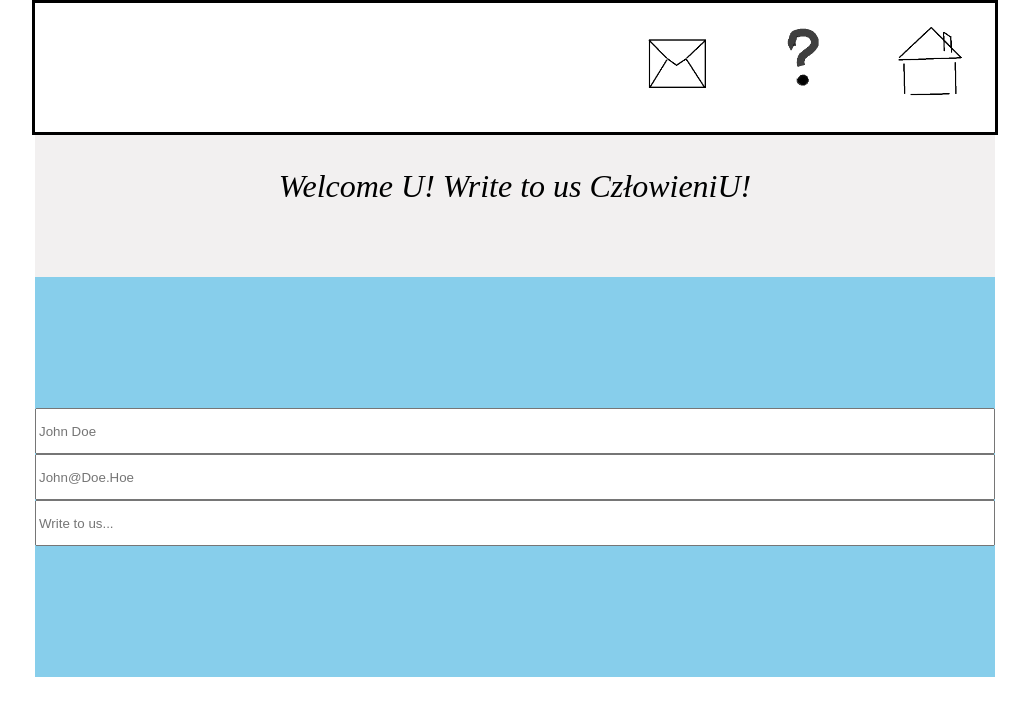
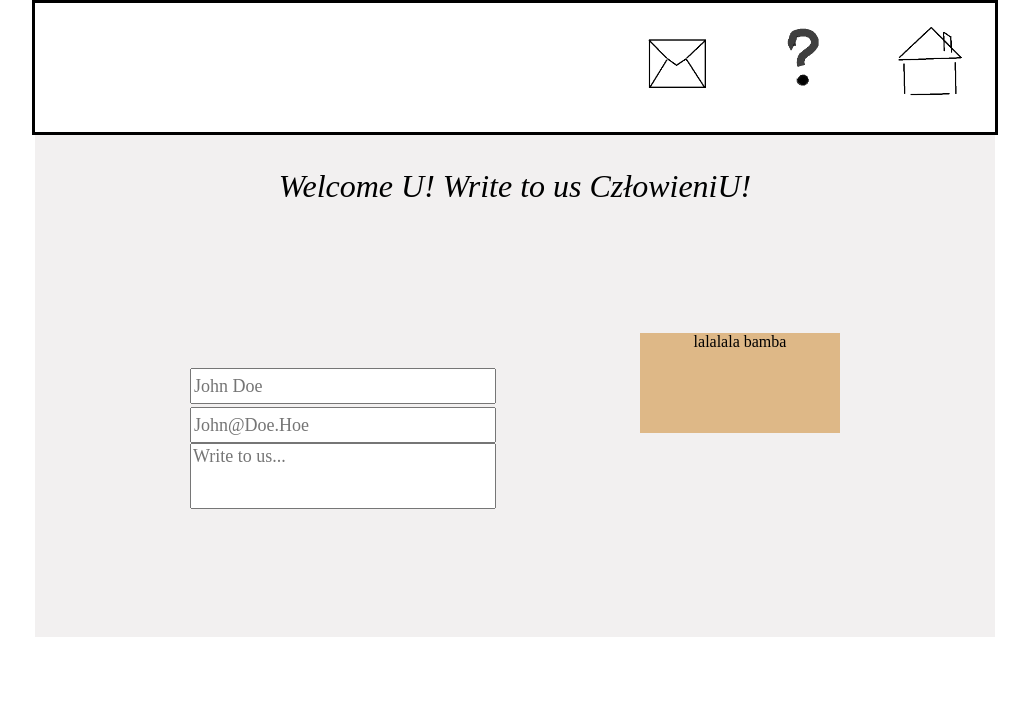
Before and after one commit to szymonbasiul/bosoreactproject, a React (Create React App) app: page /contact in a window 1280 px wide. Shown: the top 716 px of the page, without its empty margins (125-1154 px from the left). Built offline with nearby package versions, Linux system fonts and the light colour scheme.

Commit message:
contact update

```diff
--- a/src/components/Contact.css
+++ b/src/components/Contact.css
@@ -1,14 +1,18 @@
+#contact-container{
+    display: flex;
+    flex-direction: row;
+    width: 100%;
+    height: 400px;
+    justify-content: center;
 
-#contact-container{
+}
+#inputField-container{
     display: flex;
     flex-direction: column;
     justify-content: center;
-    margin-top: 40px;
-    width: 100%;
-    height: 400px;
-    background-color: skyblue;
+    margin-right: 15%;
+
 }
-
 #contact-greeter {
     display: flex;
     margin: auto;
@@ -16,19 +20,46 @@
     max-width: 80%;
 
 }
-
 #contact-greeter p{
-
     margin-top: 160px;
     text-align: center;
     font-size: 32px;
     font-style: italic;
 
 }
-
-#contact-container input{
+#inputField-container input{
     justify-content: space-around;
-    height: 40px;
     width: auto;
+    margin-top: 1%;
+    border: solid 1,5px;
+    font-size: 18px;
+}
+.input-box{
+    width: 100px;
+    height: 30px;
+    font-family: 'Times New Roman', Times, serif;
 
 }
+#comment-field{
+    width: 300px;
+    height: 60px;
+    display: flex;
+    flex-direction: column;
+    word-wrap:break-word;
+    resize: none;
+    font-family: 'Times New Roman', Times, serif;
+    font-size: 18px;
+}
+#responisive-textField{
+    background-color: burlywood;
+    width: 200px;
+    height: 100px;
+    text-align: center;
+
+}
+#responsive-container{
+    display: flex;
+    flex-direction: column;
+    margin-top: 10%;
+
+}
--- a/src/components/Contact.js
+++ b/src/components/Contact.js
@@ -2,20 +2,38 @@ import React from 'react';
 import './Contact.css';
 
 const Contact = function(){
+const testTrigger = (event) => {
+    console.log(event.target.value)
 
-    const contactForm = (
-    <div>
+    if(event.target.value){
+        console.log(true);
+    }else{console.log(false)}
+}
+const contactForm = (
+<div>
         <div id="contact-greeter">
             <p>
                 Welcome U! Write to us CzłowieniU!
             </p>
         </div>
-        <div id ="contact-container">
-            <input type="text" name="name" placeholder="John Doe" />
-            <input type="text" name="email" placeholder="John@Doe.Hoe" />
-            <input type="text" name="message" placeholder="Write to us..." />
+
+    <div id="contact-container">
+        <div id="inputField-container">
+            <input className="input-box" type="text" name="name" placeholder="John Doe"
+            onChange={testTrigger} />
+            <input className="input-box" readOnly={true} type="text" name="email" placeholder="John@Doe.Hoe" />
+            <textarea maxLength="150"  rows="3" readOnly={true}  id="comment-field" type="text" name="message" placeholder="Write to us..." />
+        </div>
+        <div id="responsive-container">
+            <div id="responisive-textField">
+                lalalala bamba
+            </div>
+            <div id="button-field">
+
+            </div>
         </div>
     </div>
+</div>
 )
 return contactForm;
 }
```
